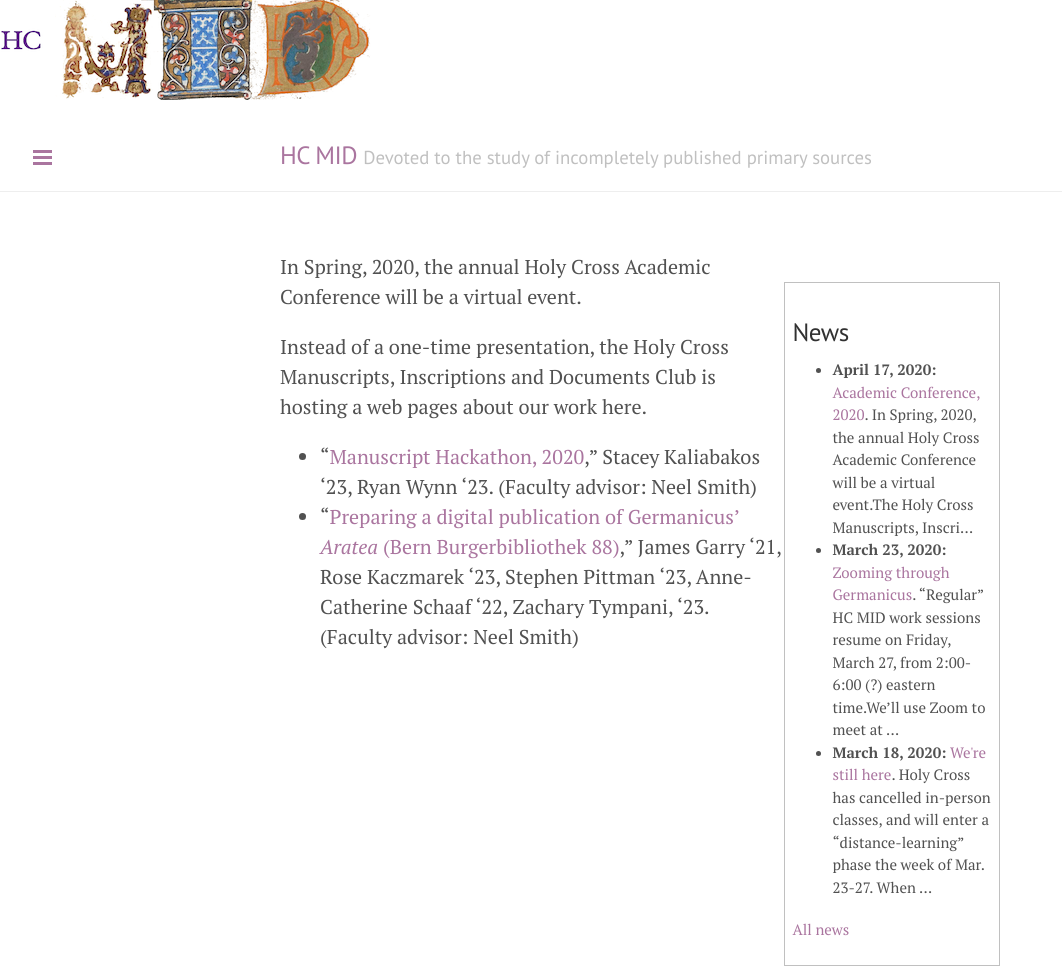
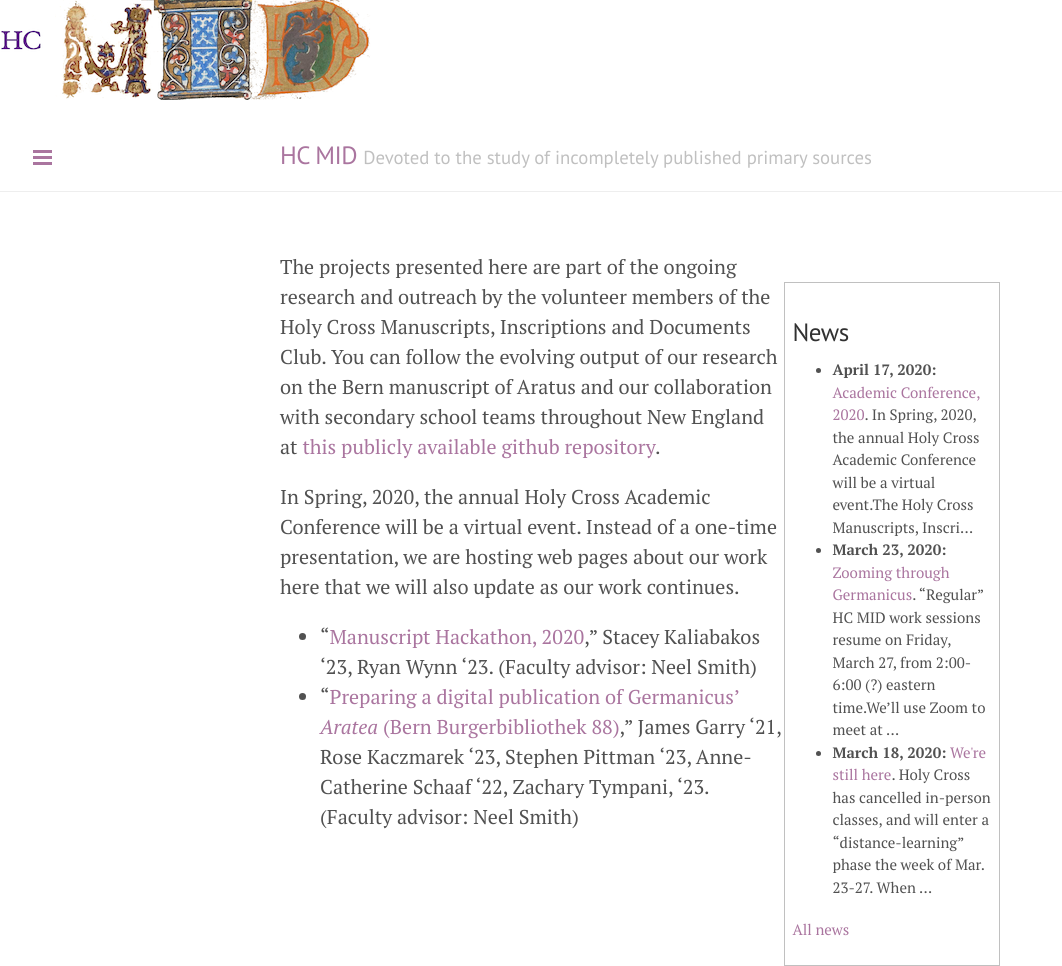
Before and after one commit to HCMID/HCMID.github.io, a Jekyll site: the page built from academic_conference20/index.md, in a window 1280 px wide. Shown: the whole page, without its empty margins (0-1062 px from the left). Built offline with Jekyll 4.4.1, drawn with Linux system fonts in a browser that asks for light colours.

Commit message:
Add intro AC material

```diff
--- a/academic_conference20/index.md
+++ b/academic_conference20/index.md
@@ -3,9 +3,12 @@ layout: home
 title: "Academic Conference, 2020"
 ---
 
-In Spring, 2020, the annual Holy Cross Academic Conference will be a virtual event.
 
-Instead of a one-time presentation, the Holy Cross Manuscripts, Inscriptions and Documents Club is hosting a web pages about our work here.
+
+The projects presented here are part of the ongoing research and outreach by the volunteer members of the Holy Cross Manuscripts, Inscriptions and Documents Club.  You can follow the evolving output of our research on the Bern manuscript of Aratus and our collaboration with secondary school teams throughout New England at [this publicly available github repository](https://github.com/hcmid/germanicus).
+
+
+In Spring, 2020, the annual Holy Cross Academic Conference will be a virtual event.  Instead of a one-time presentation, we are hosting web pages about our work here that we will also update as our work continues.
 
 
 - "[Manuscript Hackathon, 2020](hackathon/)," Stacey Kaliabakos '23, Ryan Wynn '23.  (Faculty advisor: Neel Smith)
```
